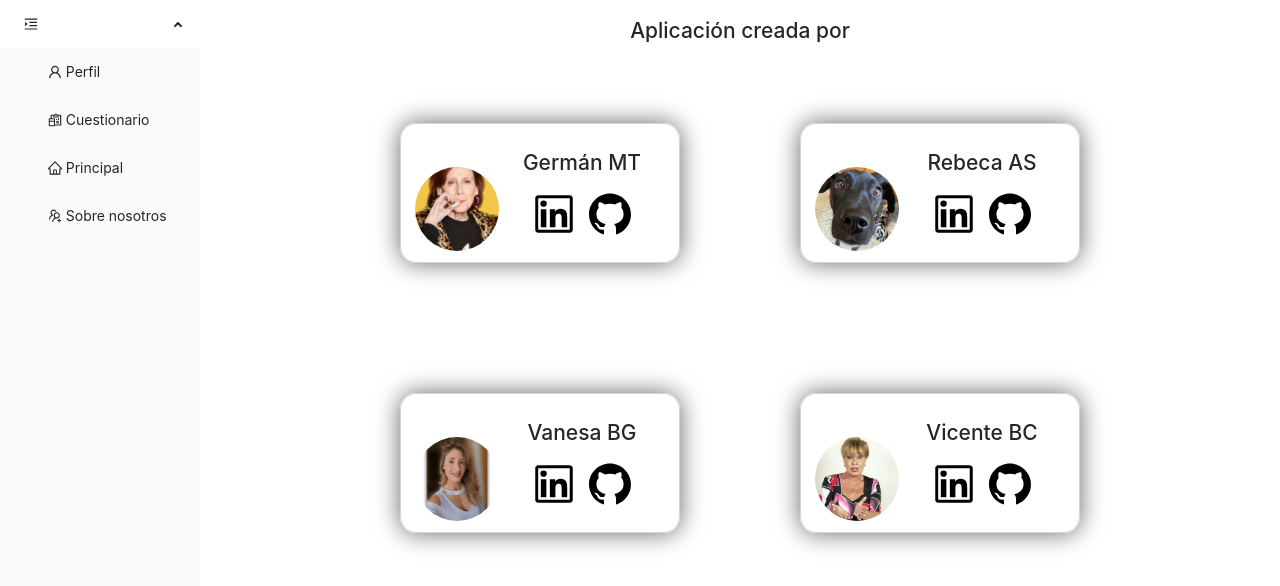
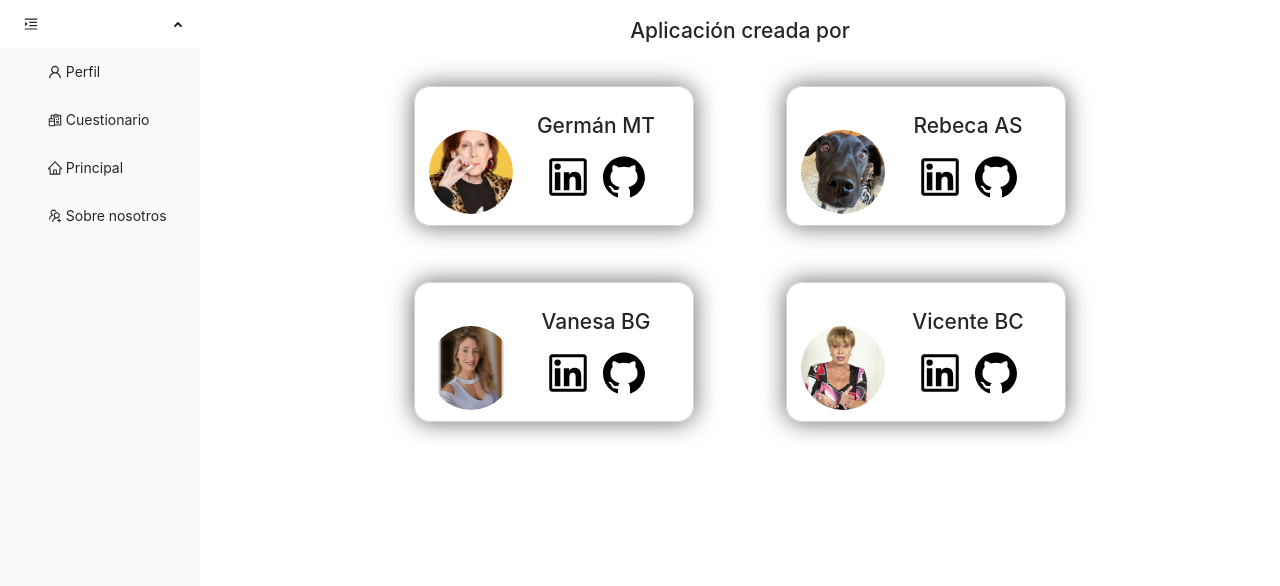
Before and after one commit to vaneebg/FRONTEND-TRIPULACIONES, a React (Create React App) app: page /aboutUs in a window 1280 px wide. Shown: the top 586 px of the page. Built offline with nearby package versions, Linux system fonts and the light colour scheme; no server answers; a web font is replaced by a local one.

Commit message:
Arreglando cositas de maquetación

```diff
--- a/src/components/AboutUs/AboutUs.jsx
+++ b/src/components/AboutUs/AboutUs.jsx
@@ -8,6 +8,7 @@ import imgVincent from '../../assets/Vicenta.webp'
 
 const AboutUs = () => {
   return (
+    <div className="mainContainer">
       <div className="aboutUs">
         <div className="text">
           <h2>Aplicación creada por</h2>
@@ -67,6 +68,7 @@ const AboutUs = () => {
           </div>
         </div>
       </div>
+    </div>
   )
 }
 
--- a/src/components/AboutUs/AboutUs.scss
+++ b/src/components/AboutUs/AboutUs.scss
@@ -1,8 +1,9 @@
+.mainContainer {
+    margin-bottom: 5em;
+
     .aboutUs {
         display: flex;
         flex-direction: column;
-    width: 100vw;
-    height: 100vh;
 
         .text {
             margin-top: 1em;
@@ -10,18 +11,17 @@
 
         .about {
             display: flex;
-        flex-direction: column;
-        justify-content: space-between;
+            flex-wrap: wrap;
+            flex-direction: row;
+            justify-content: center;
             align-items: center;
-        height: 85vh;
+            // height: 85vh;
 
             .target {
                 display: flex;
                 flex-direction: row;
                 justify-content: space-around;
                 align-items: center;
-            // width: 90%;
-            // height: 20%;
                 width: 20em;
                 height: 10em;
                 padding: 1em;
@@ -53,7 +53,7 @@
                     justify-content: center;
                     height: 18vh;
 
-                .name{
+                    .name {
                         display: flex;
                         justify-content: center;
                         align-items: flex-end;
@@ -61,7 +61,7 @@
                         margin: 0;
                     }
 
-                .iconsSocial{
+                    .iconsSocial {
                         display: flex;
                         justify-content: center;
                         align-items: center;
@@ -77,12 +77,15 @@
             }
         }
     }
+}
 
-@media (min-width: 450px){
+@media (min-width: 450px) {
+    .mainContainer{
+        margin-bottom: 0;
         .aboutUs {
             display: flex;
             flex-direction: column;
-        width: 100vw;
+            width: 80vw;
             height: 100vh;
 
             .about {
@@ -96,3 +99,4 @@
             }
         }
     }
+}
--- a/src/components/Main/Profile/Profile.scss
+++ b/src/components/Main/Profile/Profile.scss
@@ -70,6 +70,10 @@ ant-btn-primary:hover {
   font-size: 12px;
   background-color: lightgrey;
 }
+.btn-profile:hover{
+  background-color: red;
+  color: white;
+}
 .but-profile-div {
   display: flex;
   justify-content: center;
--- a/src/components/Main/Quiz/Quiz.scss
+++ b/src/components/Main/Quiz/Quiz.scss
@@ -21,7 +21,7 @@
                display: flex;
                justify-content: flex-start;
                align-items: flex-start;
-               gap: 1em;
+               gap: 0.5em;
 
                label {
                   display: flex;
@@ -51,6 +51,11 @@
                   border: 1px solid white;
                   cursor: pointer;
                   background-color: lightgrey;
+
+               }
+               .button:hover{
+                     background-color: #227BD9;
+                     color: white;
                }
             }
          }
@@ -65,5 +70,11 @@
       align-items: center;
       width: 100vw;
       height: 100vh;
+      .quizzCard{
+         .form-register-container {
+            width: 40em;
+            padding: 2em 5em;
+         }
+      }
    }
 }
```
Lines whose indentation alone changed are shown as unchanged.
